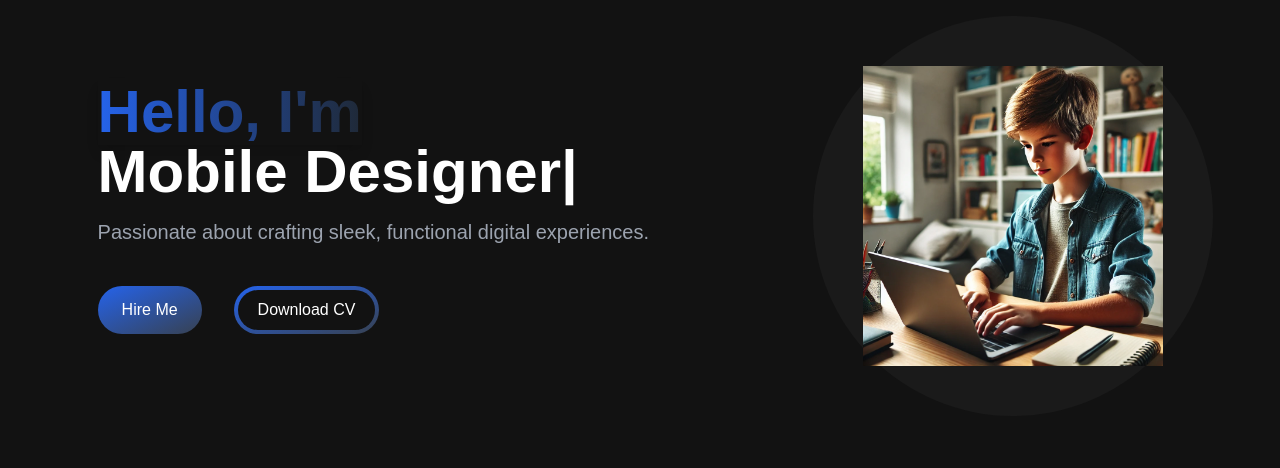
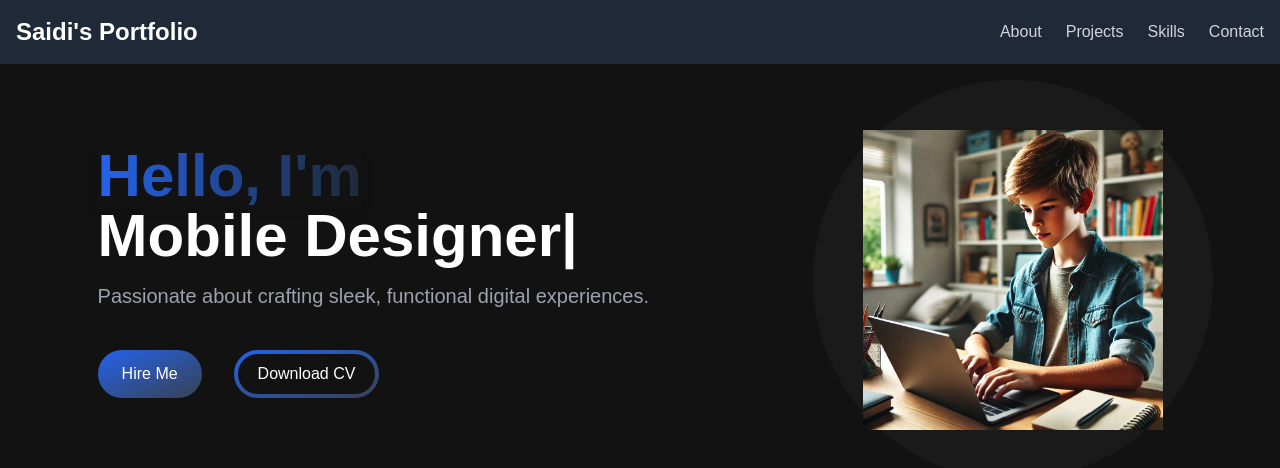
Before and after one commit to 12siragi/saidi-portfolio-, a Next.js app: page / in a window 1280 px wide. Shown: the top 468 px of the page. Built offline with nearby package versions, Linux system fonts and the light colour scheme.

Commit message:
saidportfolio

```diff
--- a/package.json
+++ b/package.json
@@ -9,6 +9,7 @@
     "lint": "next lint"
   },
   "dependencies": {
+    "@heroicons/react": "^2.1.5",
     "next": "15.0.2",
     "react": "^18.3.1",
     "react-dom": "^18.3.1",
--- /dev/null
+++ b/src/app/components/MenuOverlay.jsx
@@ -0,0 +1,23 @@
+"use client";
+import React from "react";
+import NavLink from "./NavLink";
+
+const MenuOverlay = ({ toggleMenu }) => {
+  return (
+    <div className="fixed inset-0 bg-gray-800 bg-opacity-75 flex flex-col items-center justify-center z-50">
+      <div className="text-white text-2xl mb-4">Menu</div>
+      <NavLink href="#about" onClick={toggleMenu}>About</NavLink>
+      <NavLink href="#projects" onClick={toggleMenu}>Projects</NavLink>
+      <NavLink href="#skills" onClick={toggleMenu}>Skills</NavLink>
+      <NavLink href="#contact" onClick={toggleMenu}>Contact</NavLink>
+      <button
+        className="mt-4 text-white hover:text-gray-300"
+        onClick={toggleMenu}
+      >
+        Close Menu
+      </button>
+    </div>
+  );
+};
+
+export default MenuOverlay;
--- /dev/null
+++ b/src/app/components/NavLink.jsx
@@ -0,0 +1,13 @@
+"use client";
+import React from "react";
+import Link from "next/link";
+
+const NavLink = ({ href, children }) => {
+  return (
+    <Link href={href} className="text-gray-300 hover:text-white">
+      {children}
+    </Link>
+  );
+};
+
+export default NavLink;
--- /dev/null
+++ b/src/app/components/Navbar.jsx
@@ -0,0 +1,42 @@
+"use client";
+import React, { useState } from "react";
+import Link from "next/link";
+import NavLink from "./NavLink"; // A separate component for navigation links
+import { Bars3Icon, XMarkIcon } from "@heroicons/react/24/solid";
+import MenuOverlay from "./MenuOverlay"; // A component for mobile menu overlay
+
+const Navbar = () => {
+  const [isOpen, setIsOpen] = useState(false); // State to manage mobile menu visibility
+
+  const toggleMenu = () => {
+    setIsOpen(!isOpen); // Toggle the menu open/close state
+  };
+
+  return (
+    <nav className="bg-gray-800">
+      <div className="max-w-7xl mx-auto px-4 py-4">
+        <div className="flex justify-between items-center">
+          <div className="text-white text-2xl font-bold">Saidi's Portfolio</div>
+          <div className="hidden md:flex space-x-6">
+            <NavLink href="#about">About</NavLink>
+            <NavLink href="#projects">Projects</NavLink>
+            <NavLink href="#skills">Skills</NavLink>
+            <NavLink href="#contact">Contact</NavLink>
+          </div>
+          <div className="md:hidden">
+            <button onClick={toggleMenu} className="text-gray-300 hover:text-white focus:outline-none">
+              {isOpen ? (
+                <XMarkIcon className="h-6 w-6" />
+              ) : (
+                <Bars3Icon className="h-6 w-6" />
+              )}
+            </button>
+          </div>
+        </div>
+      </div>
+      {isOpen && <MenuOverlay toggleMenu={toggleMenu} />} {/* Render MenuOverlay if isOpen is true */}
+    </nav>
+  );
+};
+
+export default Navbar;
--- a/src/app/page.js
+++ b/src/app/page.js
@@ -1,8 +1,10 @@
 import Image from "next/image";
 import HeroSection from "./components/HeroSection";
+import Navbar from "./components/Navbar";
 export default function Home() {
   return (
     <main className="flex min-h-screen flex-col bg-[#121212]">
+     <Navbar />
      <HeroSection />
       </main>
   );
```
Also changed, not shown: 2 other files (tests, documents, lock files or other folders).
